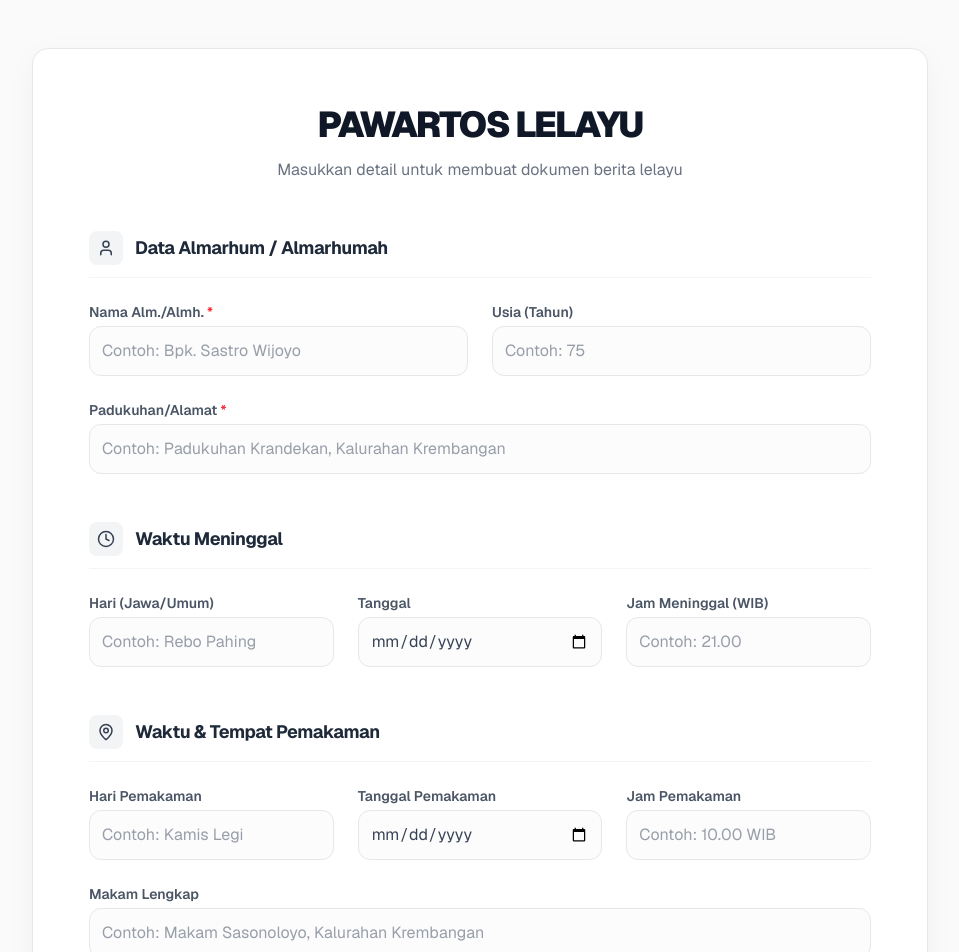
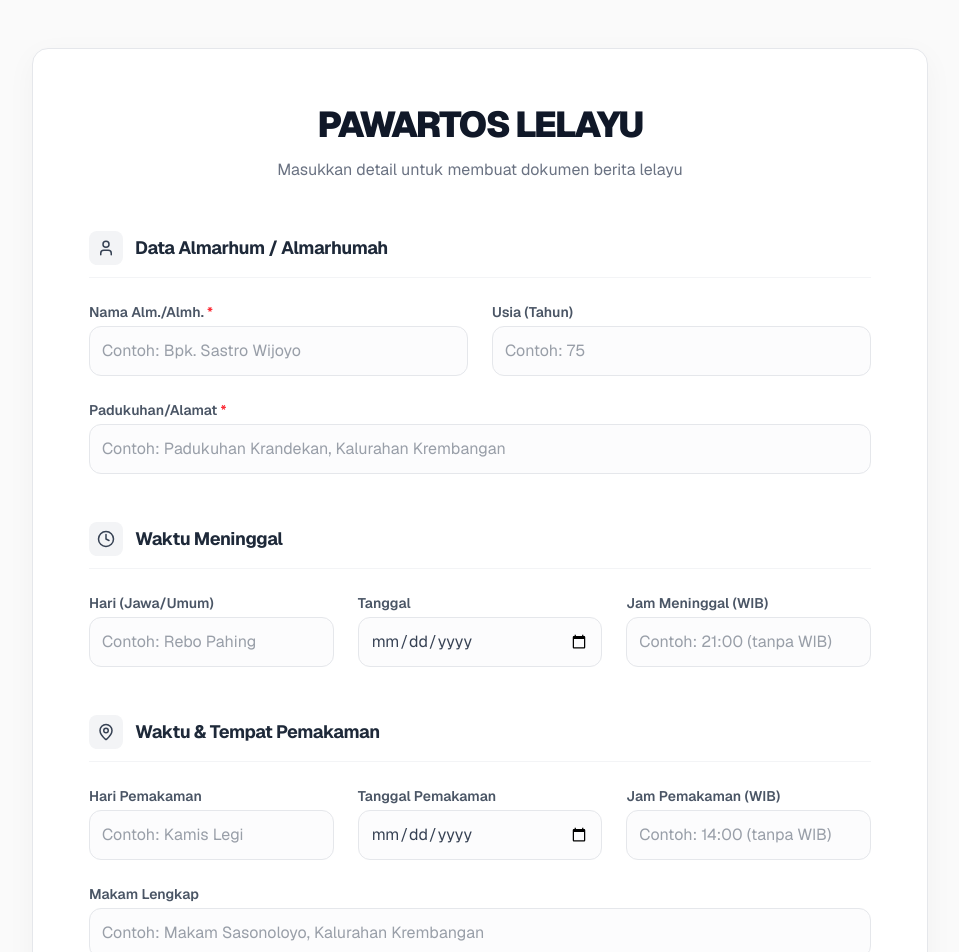
Before and after one commit to akunteseterwork/berita-lelayu, a Next.js app: page / in a window 1280 px wide. Shown: the top 952 px of the page, without its empty margins (160-1119 px from the left). Built offline with nearby package versions, Linux system fonts and the light colour scheme.

Commit message:
update jam wording

```diff
--- a/app/page.tsx
+++ b/app/page.tsx
@@ -200,7 +200,7 @@ export default function SubmitLelayuPage() {
             <div className="grid grid-cols-1 md:grid-cols-3 gap-6">
               <FormInput label="Hari (Jawa/Umum)" name="hariMeninggal" value={formData.hariMeninggal} onChange={handleChange} placeholder="Contoh: Rebo Pahing" />
               <FormInput label="Tanggal" name="tanggalMeninggal" type="date" value={formData.tanggalMeninggal} onChange={handleChange} />
-              <FormInput label="Jam Meninggal (WIB)" name="jamMeninggal" value={formData.jamMeninggal} onChange={handleChange} placeholder="Contoh: 21.00" />
+              <FormInput label="Jam Meninggal (WIB)" name="jamMeninggal" value={formData.jamMeninggal} onChange={handleChange} placeholder="Contoh: 21:00 (tanpa WIB)" />
             </div>
           </section>
 
@@ -209,7 +209,7 @@ export default function SubmitLelayuPage() {
             <div className="grid grid-cols-1 md:grid-cols-3 gap-6">
               <FormInput label="Hari Pemakaman" name="hariPemakaman" value={formData.hariPemakaman} onChange={handleChange} placeholder="Contoh: Kamis Legi" />
               <FormInput label="Tanggal Pemakaman" name="tanggalPemakaman" type="date" value={formData.tanggalPemakaman} onChange={handleChange} />
-              <FormInput label="Jam Pemakaman" name="jamPemakaman" value={formData.jamPemakaman} onChange={handleChange} placeholder="Contoh: 10.00 WIB" />
+              <FormInput label="Jam Pemakaman (WIB)" name="jamPemakaman" value={formData.jamPemakaman} onChange={handleChange} placeholder="Contoh: 14:00 (tanpa WIB)" />
             </div>
             <div className="mt-6">
               <FormInput label="Makam Lengkap" name="makamLengkap" value={formData.makamLengkap} onChange={handleChange} placeholder="Contoh: Makam Sasonoloyo, Kalurahan Krembangan" />
```
